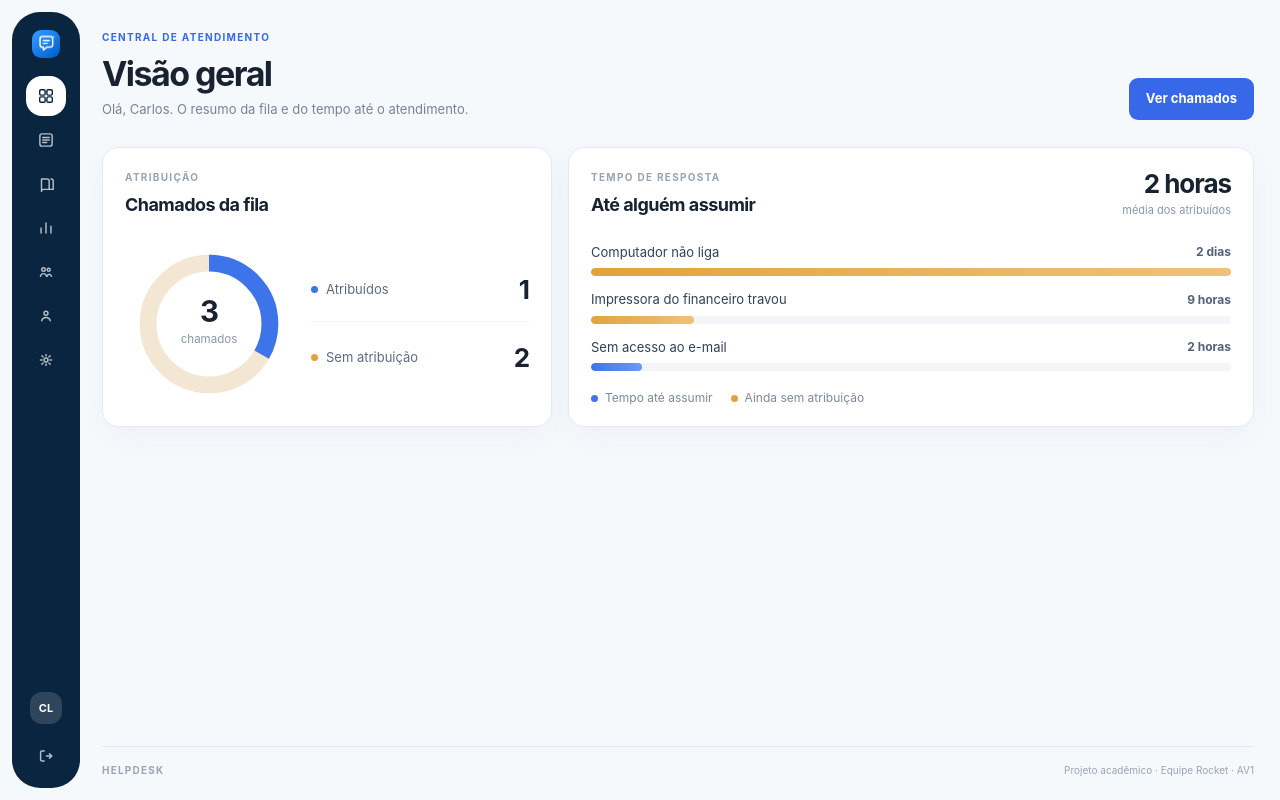
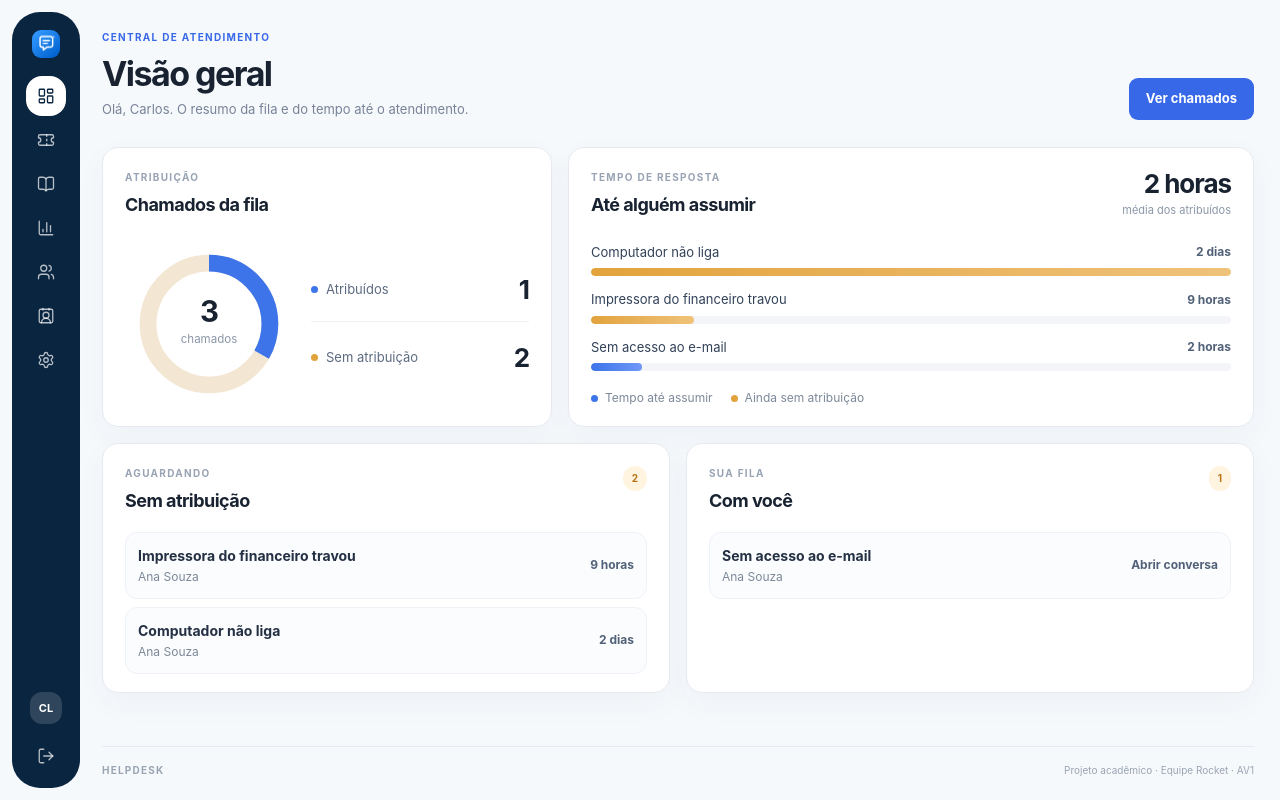
Before and after one commit to GeovaneVrs/HelpDesk, a React (Vite) app: page /entrar in a window 1280 px wide. Both pictures are taken after a click on the button "Entrar como Carlos (responsável)". Built offline with nearby package versions, Linux system fonts and the light colour scheme.

Commit message:
Remodelando os icones da navbar e melhoria na visão geral do operador

```diff
--- a/package.json
+++ b/package.json
@@ -9,6 +9,7 @@
     "preview": "vite preview"
   },
   "dependencies": {
+    "lucide-react": "^1.48.0",
     "react": "^19.0.0",
     "react-dom": "^19.0.0",
     "react-router-dom": "^7.0.0"
--- a/src/componentes/Layout.jsx
+++ b/src/componentes/Layout.jsx
@@ -1,16 +1,21 @@
 import { useEffect } from 'react'
+import {
+  BookOpen,
+  ChartColumn,
+  CirclePlus,
+  ContactRound,
+  LayoutDashboard,
+  LogOut,
+  Settings,
+  Ticket,
+  Users,
+} from 'lucide-react'
 import { NavLink, Outlet, useLocation } from 'react-router-dom'
 import { useSessao } from '../contexto/Sessao'
 import { iniciais } from '../uteis/texto'
 import { Marca } from './Marca'
 
-function Icone({ children }) {
-  return (
-    <svg className="nav-icone" viewBox="0 0 20 20" aria-hidden="true">
-      {children}
-    </svg>
-  )
-}
+const icone = { size: 18, strokeWidth: 1.75, className: 'nav-icone', 'aria-hidden': true }
 
 function Dica({ rotulo, texto }) {
   return (
@@ -21,7 +26,7 @@ function Dica({ rotulo, texto }) {
   )
 }
 
-function ItemMenu({ para, rotulo, texto, children }) {
+function ItemMenu({ para, rotulo, texto, Icone }) {
   return (
     <NavLink
       to={para}
@@ -29,7 +34,7 @@ function ItemMenu({ para, rotulo, texto, children }) {
       aria-label={`${rotulo}. ${texto}`}
       className={({ isActive }) => isActive ? 'nav-link ativo' : 'nav-link'}
     >
-      <Icone>{children}</Icone>
+      <Icone {...icone} />
       <Dica rotulo={rotulo} texto={texto} />
     </NavLink>
   )
@@ -51,47 +56,21 @@ export function Layout() {
         <Marca para={inicio} />
         <nav className="nav-grupo" aria-label="Menu principal">
           {usuario.papel === 'responsavel' ? (
-            <ItemMenu para="/painel" rotulo="Visão geral" texto="Resumo da fila e do tempo de resposta.">
-              <rect x="3" y="3" width="6" height="6" rx="1.4" fill="none" stroke="currentColor" strokeWidth="1.6" />
-              <rect x="11" y="3" width="6" height="6" rx="1.4" fill="none" stroke="currentColor" strokeWidth="1.6" />
-              <rect x="3" y="11" width="6" height="6" rx="1.4" fill="none" stroke="currentColor" strokeWidth="1.6" />
-              <rect x="11" y="11" width="6" height="6" rx="1.4" fill="none" stroke="currentColor" strokeWidth="1.6" />
-            </ItemMenu>
+            <ItemMenu para="/painel" rotulo="Visão geral" texto="Resumo da fila e do tempo de resposta." Icone={LayoutDashboard} />
           ) : null}
-          <ItemMenu para="/chamados" rotulo="Chamados" texto="Solicitações abertas e o andamento de cada uma.">
-            <rect x="3.2" y="3.2" width="13.6" height="13.6" rx="2.4" fill="none" stroke="currentColor" strokeWidth="1.6" />
-            <path d="M6.4 7.2h7.2M6.4 10h7.2M6.4 12.8h4.4" stroke="currentColor" strokeWidth="1.6" strokeLinecap="round" />
-          </ItemMenu>
+          <ItemMenu para="/chamados" rotulo="Chamados" texto="Solicitações abertas e o andamento de cada uma." Icone={Ticket} />
           {usuario.papel === 'solicitante' ? (
-            <ItemMenu para="/chamados/novo" rotulo="Novo chamado" texto="Registrar um problema para a equipe atender.">
-              <circle cx="10" cy="10" r="6.6" fill="none" stroke="currentColor" strokeWidth="1.6" />
-              <path d="M10 6.8v6.4M6.8 10h6.4" stroke="currentColor" strokeWidth="1.6" strokeLinecap="round" />
-            </ItemMenu>
+            <ItemMenu para="/chamados/novo" rotulo="Novo chamado" texto="Registrar um problema para a equipe atender." Icone={CirclePlus} />
           ) : null}
-          <ItemMenu para="/conhecimento" rotulo="Base de conhecimento" texto="Artigos para resolver sem abrir um chamado.">
-            <path d="M5 4.5h6.2A2.3 2.3 0 0 1 13.5 6.8V16H7.2A2.2 2.2 0 0 0 5 18.2z" fill="none" stroke="currentColor" strokeWidth="1.6" strokeLinejoin="round" />
-            <path d="M15 4.5h.8A2.2 2.2 0 0 1 18 6.7V16h-4.5" fill="none" stroke="currentColor" strokeWidth="1.6" strokeLinejoin="round" />
-          </ItemMenu>
+          <ItemMenu para="/conhecimento" rotulo="Base de conhecimento" texto="Artigos para resolver sem abrir um chamado." Icone={BookOpen} />
           {usuario.papel === 'responsavel' ? (
             <>
-              <ItemMenu para="/relatorios" rotulo="Relatórios" texto="Números do atendimento por período.">
-                <path d="M4.5 15.5V10M10 15.5V4.5M15.5 15.5V8" stroke="currentColor" strokeWidth="1.6" strokeLinecap="round" />
-              </ItemMenu>
-              <ItemMenu para="/equipe" rotulo="Equipe" texto="Quem atende e a carga de cada pessoa.">
-                <circle cx="7.2" cy="7.2" r="2" fill="none" stroke="currentColor" strokeWidth="1.6" />
-                <circle cx="13" cy="7.6" r="1.7" fill="none" stroke="currentColor" strokeWidth="1.6" />
-                <path d="M3.8 14.8c.5-2 2-3 3.4-3s2.9 1 3.4 3M11.2 14.8c.3-1.4 1.3-2.3 2.4-2.3 1.2 0 2.1.8 2.5 2.3" fill="none" stroke="currentColor" strokeWidth="1.6" strokeLinecap="round" />
-              </ItemMenu>
-              <ItemMenu para="/solicitantes" rotulo="Solicitantes" texto="Pessoas que abrem chamado e o histórico delas.">
-                <circle cx="10" cy="7" r="2.2" fill="none" stroke="currentColor" strokeWidth="1.6" />
-                <path d="M5.2 15.2c.7-2.4 2.5-3.6 4.8-3.6s4.1 1.2 4.8 3.6" fill="none" stroke="currentColor" strokeWidth="1.6" strokeLinecap="round" />
-              </ItemMenu>
+              <ItemMenu para="/relatorios" rotulo="Relatórios" texto="Números do atendimento por período." Icone={ChartColumn} />
+              <ItemMenu para="/equipe" rotulo="Equipe" texto="Quem atende e a carga de cada pessoa." Icone={Users} />
+              <ItemMenu para="/solicitantes" rotulo="Solicitantes" texto="Pessoas que abrem chamado e o histórico delas." Icone={ContactRound} />
             </>
           ) : null}
-          <ItemMenu para="/configuracoes" rotulo="Configurações" texto="Preferências da conta e do atendimento.">
-            <circle cx="10" cy="10" r="2.2" fill="none" stroke="currentColor" strokeWidth="1.6" />
-            <path d="M10 3.8v1.8M10 14.4v1.8M3.8 10h1.8M14.4 10h1.8M5.4 5.4l1.3 1.3M13.3 13.3l1.3 1.3M14.6 5.4l-1.3 1.3M6.7 13.3 5.4 14.6" stroke="currentColor" strokeWidth="1.6" strokeLinecap="round" />
-          </ItemMenu>
+          <ItemMenu para="/configuracoes" rotulo="Configurações" texto="Preferências da conta e do atendimento." Icone={Settings} />
         </nav>
 
         <div className="lateral-perfil">
@@ -100,10 +79,7 @@ export function Layout() {
             <Dica rotulo={usuario.nome} texto={papel} />
           </span>
           <button type="button" className="nav-link nav-sair" aria-label="Sair. Encerrar a sessão neste navegador." onClick={sair}>
-            <Icone>
-              <path d="M8 4.5H5.2A1.2 1.2 0 0 0 4 5.7v8.6a1.2 1.2 0 0 0 1.2 1.2H8" fill="none" stroke="currentColor" strokeWidth="1.6" strokeLinecap="round" />
-              <path d="M10.5 10H16M13.8 7.4 16.4 10l-2.6 2.6" fill="none" stroke="currentColor" strokeWidth="1.6" strokeLinecap="round" strokeLinejoin="round" />
-            </Icone>
+            <LogOut {...icone} />
             <Dica rotulo="Sair" texto="Encerrar a sessão neste navegador." />
           </button>
         </div>
--- a/src/estilos/global.css
+++ b/src/estilos/global.css
@@ -94,7 +94,16 @@ button:focus-visible, a:focus-visible { outline: 3px solid rgba(55,104,232,.36);
 .numero-nota { overflow: hidden; color: #9aa4b2; font-size: 10px; text-overflow: ellipsis; white-space: nowrap; }
 
 /* Dashboard e fila */
-.painel-graficos { display: grid; grid-template-columns: minmax(280px, .82fr) minmax(0, 1.25fr); gap: 16px; align-items: stretch; }
+.painel-graficos, .painel-colunas { display: grid; grid-template-columns: minmax(280px, .82fr) minmax(0, 1.25fr); gap: 16px; align-items: stretch; }
+.painel-colunas { grid-template-columns: 1fr 1fr; margin-top: 16px; }
+.painel-lista { display: grid; gap: 8px; margin: 18px 0 0; padding: 0; list-style: none; }
+.painel-lista li { display: grid; grid-template-columns: minmax(0, 1fr) auto; gap: 4px 12px; align-items: center; padding: 12px 12px; border: 1px solid #eef1f6; border-radius: 12px; background: #fbfcfe; }
+.painel-lista a { min-width: 0; color: inherit; text-decoration: none; }
+.painel-lista strong { display: block; overflow: hidden; color: #243044; font-size: 14px; text-overflow: ellipsis; white-space: nowrap; }
+.painel-lista span { display: block; margin-top: 2px; color: #7d8999; font-size: 12px; }
+.painel-lista em { color: #516178; font-size: 12px; font-style: normal; font-weight: 700; }
+.painel-lista a:hover strong { color: var(--blue); }
+.fila-contagem-azul { background: var(--blue-soft); color: var(--blue); }
 .grafico-cartao { padding: 22px 22px 18px; border: 1px solid var(--line); border-radius: 16px; background: var(--surface); box-shadow: 0 10px 30px rgba(31, 47, 74, .04); }
 .grafico-cartao .sobretitulo { display: block; margin-bottom: 6px; color: #98a3b3; }
 .grafico-cartao h2 { color: var(--ink); font-size: 18px; font-weight: 700; letter-spacing: -.03em; }
@@ -250,7 +259,7 @@ button:focus-visible, a:focus-visible { outline: 3px solid rgba(55,104,232,.36);
 
 @media (max-width: 980px) {
   .conteudo, .rodape { width: calc(100% - 20px); }
-  .painel-graficos { grid-template-columns: 1fr; }
+  .painel-graficos, .painel-colunas { grid-template-columns: 1fr; }
   .numero { gap: 11px; padding: 16px 14px; }
   .numero-icone { width: 34px; height: 34px; }
 }
--- a/src/paginas/Painel.jsx
+++ b/src/paginas/Painel.jsx
@@ -1,4 +1,5 @@
 import { useState } from 'react'
+import { Link } from 'react-router-dom'
 import { Botao } from '../componentes/Botao'
 import { useSessao } from '../contexto/Sessao'
 import { listarChamados } from '../servicos/chamados'
@@ -40,6 +41,7 @@ export function Painel() {
   const agora = new Date()
   const atribuidos = chamados.filter((chamado) => chamado.responsavelId)
   const livres = chamados.filter((chamado) => !chamado.responsavelId)
+  const meus = atribuidos.filter((chamado) => chamado.responsavelId === usuario.id)
   const total = chamados.length
   const primeiroNome = usuario.nome?.trim().split(/\s+/)[0] || 'equipe'
 
@@ -159,6 +161,61 @@ export function Painel() {
           </div>
         </article>
       </section>
+
+      <section className="painel-colunas" aria-label="Fila em detalhe">
+        <article className="grafico-cartao">
+          <div className="grafico-topo">
+            <div>
+              <span className="sobretitulo">AGUARDANDO</span>
+              <h2>Sem atribuição</h2>
+            </div>
+            <span className="fila-contagem">{livres.length}</span>
+          </div>
+          {livres.length === 0 ? (
+            <p className="grafico-vazio">Nenhum chamado esperando responsável.</p>
+          ) : (
+            <ul className="painel-lista">
+              {livres.map((chamado) => {
+                const espera = tempos.find((item) => item.id === chamado.id)
+                return (
+                  <li key={chamado.id}>
+                    <Link to="/chamados">
+                      <strong>{chamado.titulo}</strong>
+                      <span>{chamado.autorNome}</span>
+                    </Link>
+                    <em>{espera ? formatarDuracao(espera.horas) : '—'}</em>
+                  </li>
+                )
+              })}
+            </ul>
+          )}
+        </article>
+
+        <article className="grafico-cartao">
+          <div className="grafico-topo">
+            <div>
+              <span className="sobretitulo">SUA FILA</span>
+              <h2>Com você</h2>
+            </div>
+            <span className="fila-contagem fila-contagem-azul">{meus.length}</span>
+          </div>
+          {meus.length === 0 ? (
+            <p className="grafico-vazio">Você ainda não assumiu nenhum chamado.</p>
+          ) : (
+            <ul className="painel-lista">
+              {meus.map((chamado) => (
+                <li key={chamado.id}>
+                  <Link to={`/chamados/${chamado.id}`}>
+                    <strong>{chamado.titulo}</strong>
+                    <span>{chamado.autorNome}</span>
+                  </Link>
+                  <em>Abrir conversa</em>
+                </li>
+              ))}
+            </ul>
+          )}
+        </article>
+      </section>
     </>
   )
 }
```
Also changed, not shown: 1 other file (tests, documents, lock files or other folders).
